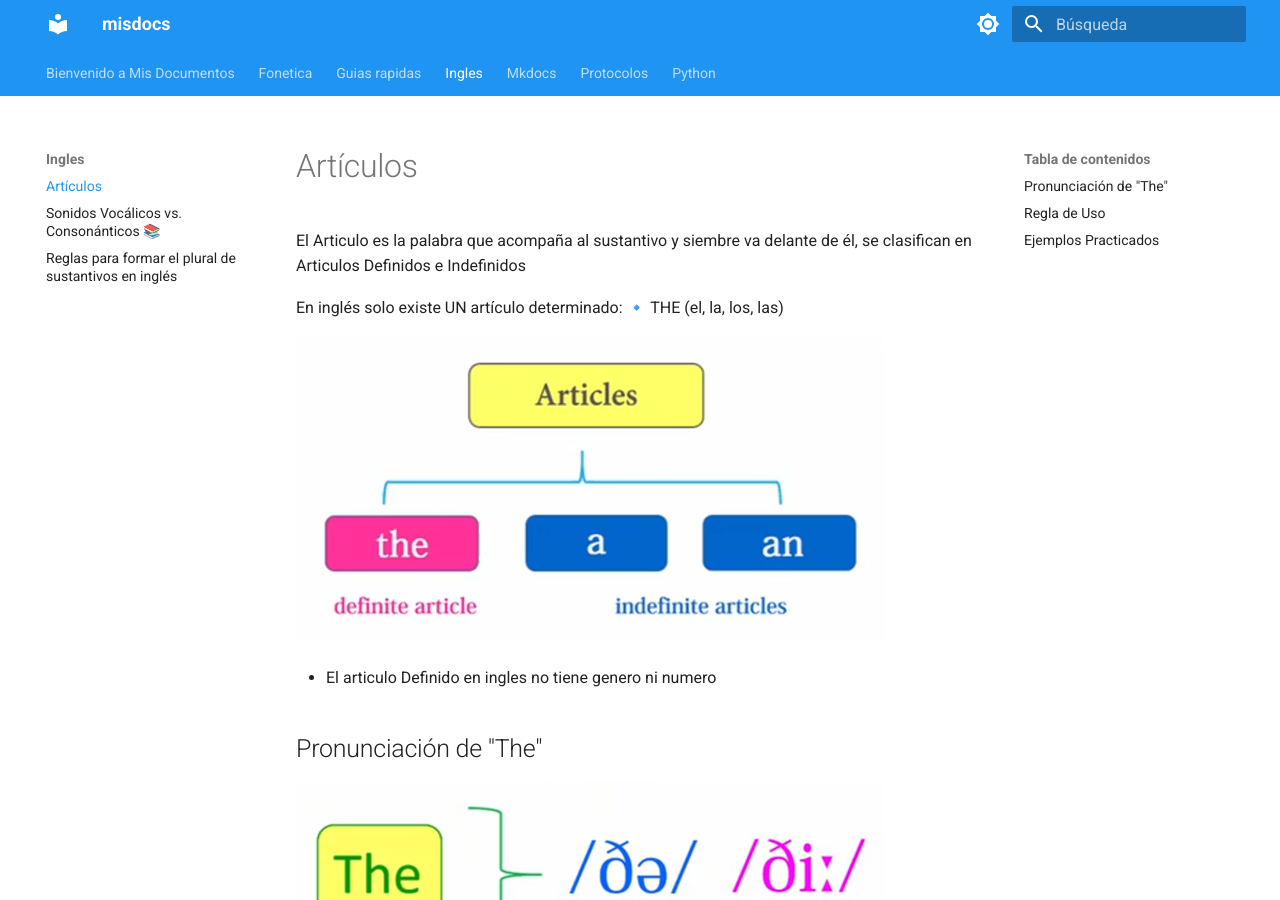
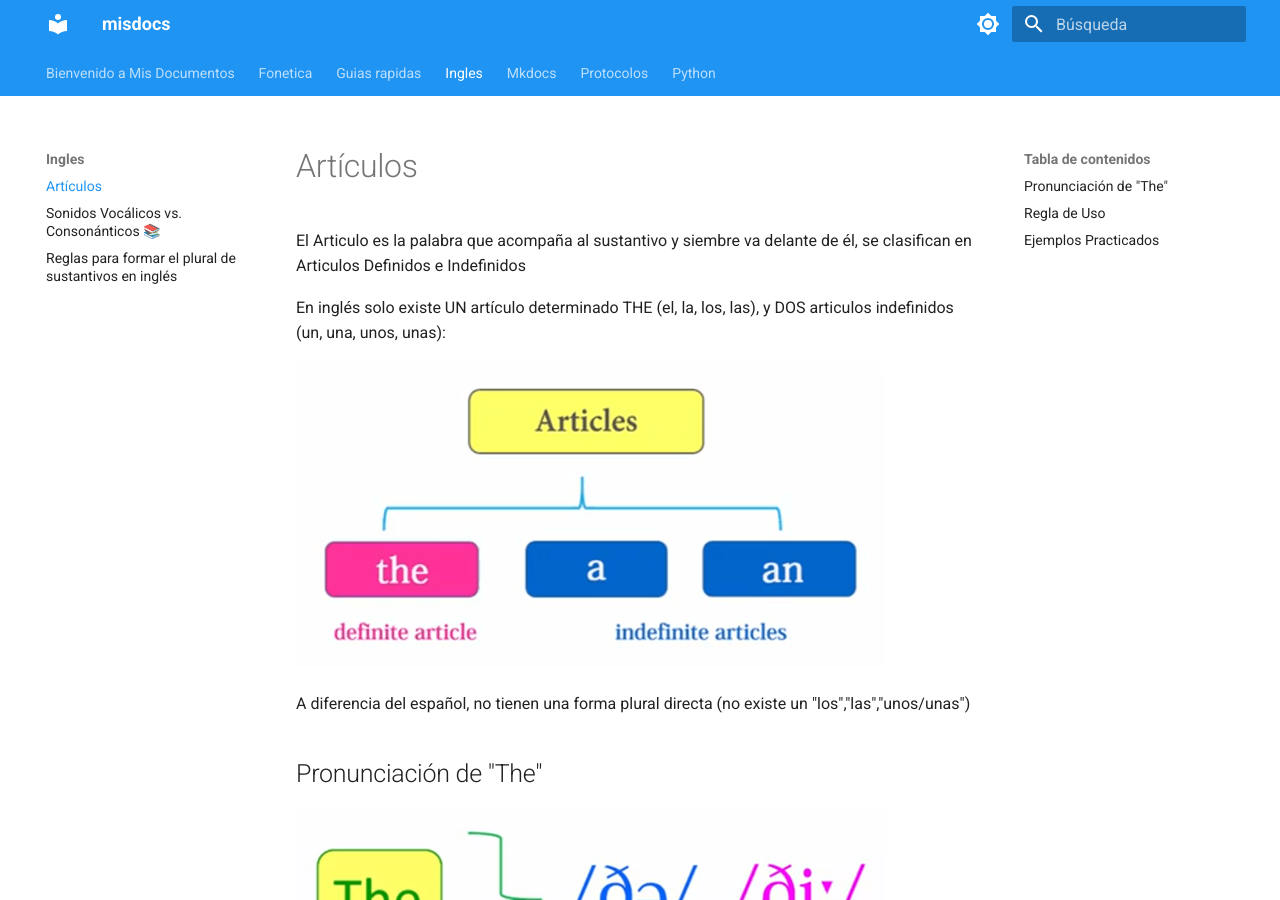
Before and after one commit to carloantonioc/misdocs, an MkDocs documentation site: the page built from docs/ingles/articulos.md, in a window 1280 px wide and 900 px high. Built offline with MkDocs 1.6.1 and Material for MkDocs 9.7.7, drawn with Linux system fonts in a browser that asks for light colours; some of the changed text lies outside the part shown.

Commit message:
Actualización de documentación

```diff
--- a/docs/ingles/articulos.md
+++ b/docs/ingles/articulos.md
@@ -2,12 +2,11 @@
 
 El Articulo es la palabra que acompaña al sustantivo y siembre va delante de él, se clasifican en Articulos Definidos e Indefinidos
 
-En inglés solo existe UN artículo determinado:
-🔹 THE (el, la, los, las)
+En inglés solo existe UN artículo determinado THE (el, la, los, las), y DOS articulos indefinidos (un, una, unos, unas):
 
 ![the](../../assets/imagenes/articulos.png)
 
-- El articulo Definido en ingles no tiene genero ni numero
+A diferencia del español, no tienen una forma plural directa (no existe un "los","las","unos/unas")
 
 ## Pronunciación de "The"
 
@@ -37,8 +36,7 @@ En inglés solo existe UN artículo determinado:
 
 # Artículos Indefinidos
 
-Los articulos indefinidos en Ingles son dos : a, an ,  ambos significan lo mismo.
-- El articulo Indefinido se usa con sustantivos contables en su forma singular.
+Los articulos indefinidos en Ingles son dos : a, an , ambos significan lo mismo.
 
 ![Articulos Indefinidos](../../assets/imagenes/articulos_indefinidos.png)
 
```
